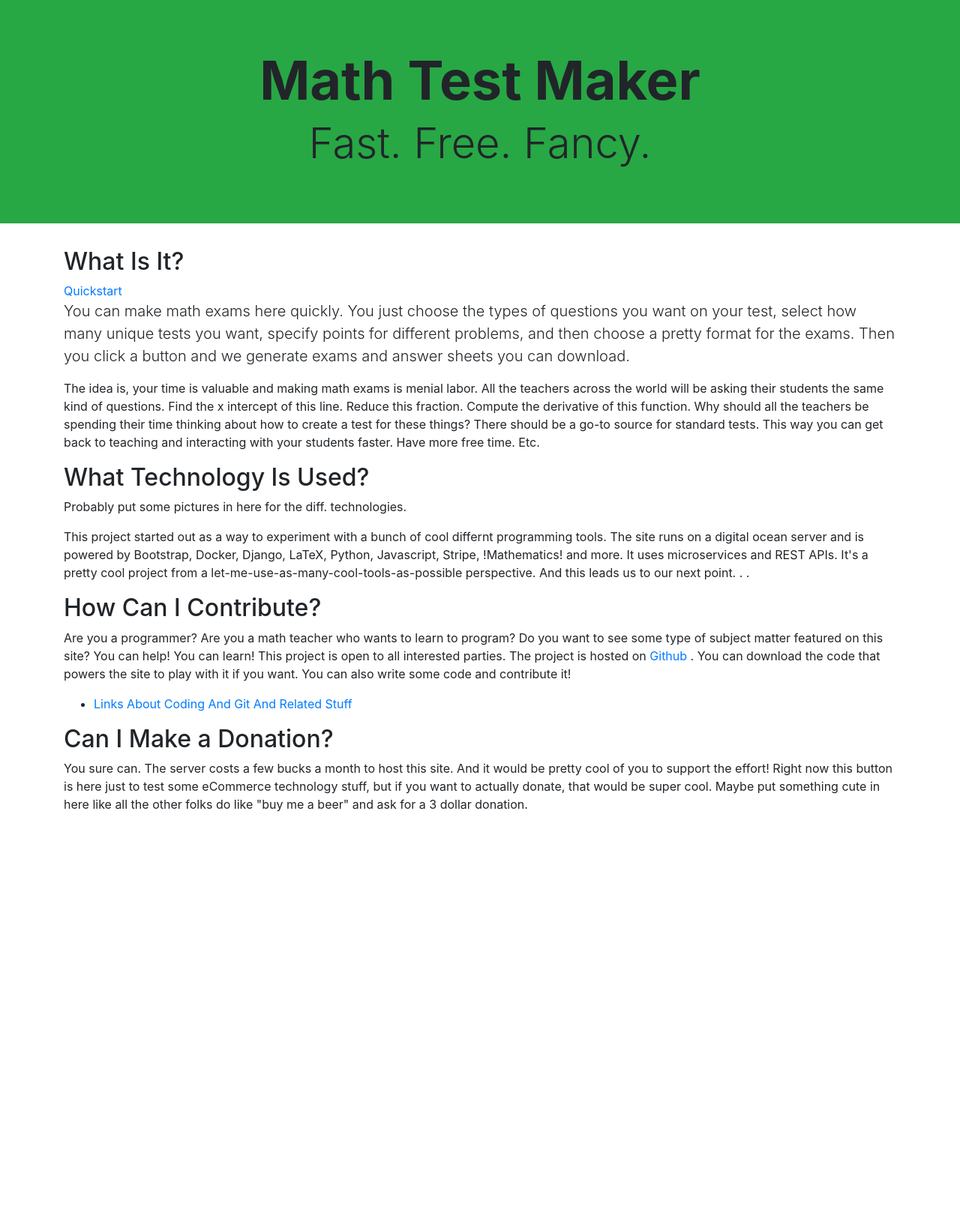
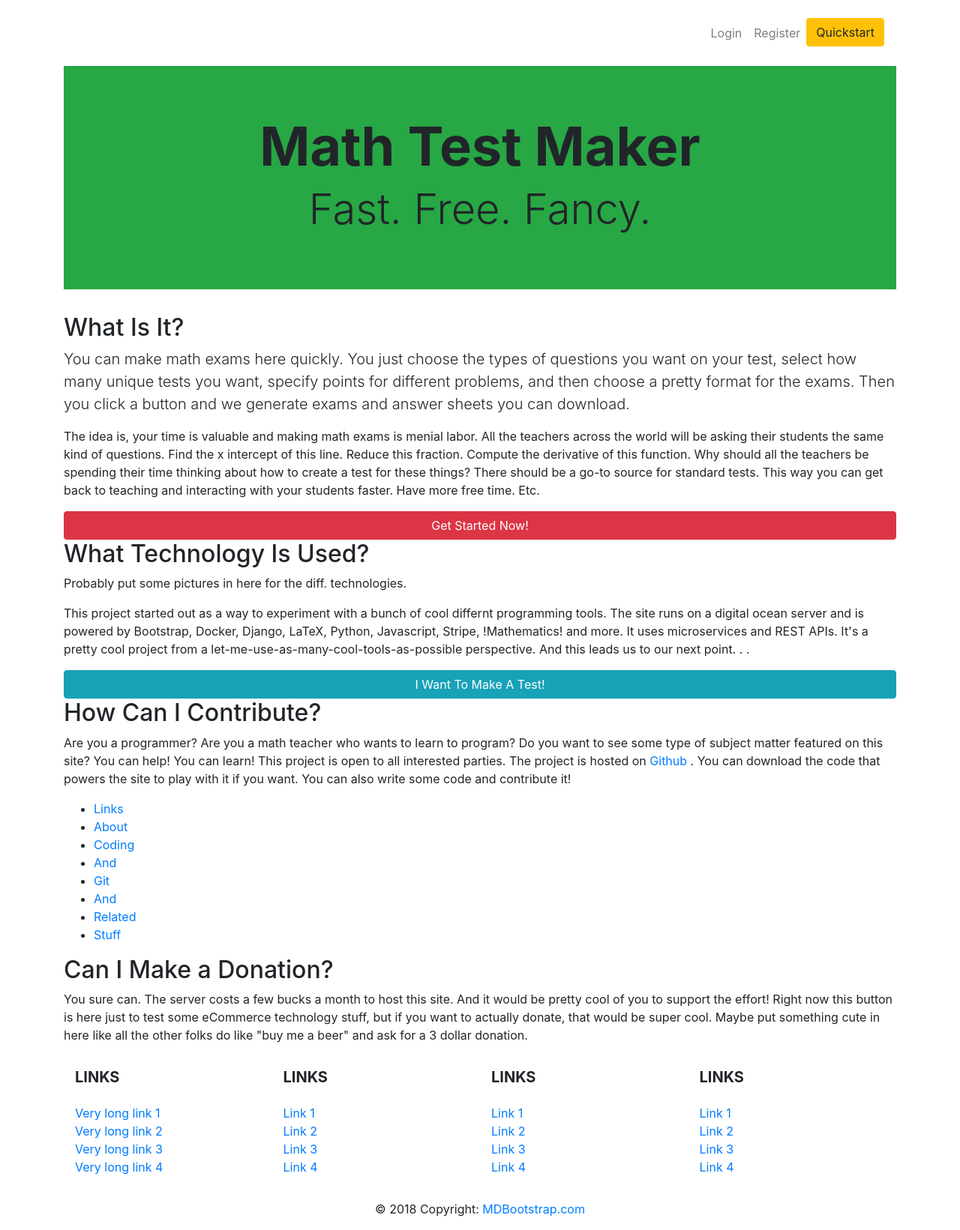
Before and after one commit to melvyniandrag/MathTestMakerWebsite, a Django app: page / in a window 1280 px wide. Shown: the whole page at 75% size. Before the commit the page ends 1083 px from the top, so only its background shows below. Run offline with Django 3.2, Linux system fonts and the light colour scheme; some libraries are stand-ins or nearby versions.

Commit message:
site front end nicely working

```diff
--- a/MathTestMaker/MainApp/templates/MainApp/base.html
+++ b/MathTestMaker/MainApp/templates/MainApp/base.html
@@ -24,6 +24,4 @@
 
 </body>
 
-
-
 </html>
--- a/MathTestMaker/MainApp/templates/MainApp/index.html
+++ b/MathTestMaker/MainApp/templates/MainApp/index.html
@@ -1,8 +1,30 @@
 {% extends 'MainApp/base.html' %}
 
 {% block body %}
-<div class="jumbotron jumbotron-fluid bg-success text-center">
-    <div class="container">
+<div class="container my-3">
+  <nav class="navbar navbar-expand-lg navbar-light">
+      <button class="navbar-toggler" type="button" data-toggle="collapse" data-target="#navbarToCollapse">
+      <span class="navbar-toggler-icon"></span>
+      </button>
+
+      <div class="collapse navbar-collapse" id="navbarToCollapse">
+        <ul class="navbar-nav  ml-auto w-100 justify-content-end end-ul"> <!-- mr-auto">-->
+         <li class="nav-item">
+            <a class="nav-link" href="#">Login</a>
+          </li>
+          <li class="nav-item">
+            <a class="nav-link" href="#">Register</a>
+          </li>
+          <li class="nav-item">
+            <a class="btn btn-warning" href="{% url 'MainApp:quickstartCategories' %}">Quickstart</a>
+          </li>
+        </ul>
+      </div>
+  </nav>
+</div>
+
+<div class="container">
+    <div class="jumbotron jumbotron-fluid bg-success text-center">
         <h1 class="display-3 font-weight-bold"> Math Test Maker</h1>
         <h2 class="display-4 font-weight-italic"> Fast. Free. Fancy. </h2>
     </div>
@@ -10,33 +32,53 @@
 
 <div class="container">
 
+
     <h2 class="display-5"> What Is It? </h1>
-    <a href="{% url 'MainApp:quickstartCategories' %}"> Quickstart </a>
 
     <p class="lead"> You can make math exams here quickly. You just choose the types  of questions you want on your test, select how many unique tests you want, specify points for different problems, and then choose a pretty format for the exams. Then you click a button and we generate exams and answer sheets you can download.</p>
     <p> The idea is, your time is valuable and making math exams is menial labor. All the teachers across the world will be asking their students the same kind of questions. Find the x intercept of this line. Reduce this fraction. Compute the derivative of this function. Why should all the teachers be spending their time thinking about how to create a test for these things? There should be a go-to source for standard tests. This way you can get back to teaching and interacting with your students faster. Have more free time. Etc. </p>
 
+
+    <a class="btn btn-danger btn-block" href="{% url 'MainApp:quickstartCategories' %}"> Get Started Now! </a>
+
     <h2 class="display-5"> What Technology Is Used? </h1>
     <p> Probably put some pictures in here for the diff. technologies. </p>
     <p> This project started out as a way to experiment with a bunch of cool differnt programming tools. The site runs on a digital ocean server and is powered by Bootstrap, Docker, Django, LaTeX, Python, Javascript, Stripe, !Mathematics! and more. It uses microservices and REST APIs. It's a pretty cool project from a let-me-use-as-many-cool-tools-as-possible perspective. And this leads us to our next point. . . </p>
+
+    <a class="btn btn-info btn-block" href="{% url 'MainApp:quickstartCategories' %}"> I Want To Make A Test! </a>
 
     <h2 class="display-5"> How Can I Contribute? </h1>
     <p> Are you a programmer? Are you a math teacher who wants to learn to program? Do you want to see some type of subject matter featured on this site? You can help! You can learn! This project is open to all interested parties. The project is hosted on <a href="https://github.com/melvyniandrag/MathTestMaker"> Github </a>. You can download the code that powers the site to play with it if you want. You can also write some code and contribute it! <p>
     <ul>
         <li>
             <a href="#"> Links </a>
+        </li>
+        <li>
             <a href="#"> About </a>
+        </li>
+        <li>
             <a href="#"> Coding </a>
+        </li>
+        <li>
             <a href="#"> And </a>
+        </li>
+        <li>
             <a href="#"> Git </a>
+        </li>
+        <li>
             <a href="#"> And </a>
+        </li>
+        <li>
             <a href="#"> Related </a>
+        </li>
+        <li>
             <a href="#"> Stuff </a>
         </li>
     </ul>
 
     <h2 class="display-5"> Can I Make a Donation? </h2>
     <p> You sure can. The server costs a few bucks a month to host this site. And it would be pretty cool of you to support the effort! Right now this button is here just to test some eCommerce technology stuff, but if you want to actually donate, that would be super cool. Maybe put something cute in here like all the other folks do like "buy me a beer" and ask for a 3 dollar donation.</p>
+<div class="text-center">
     <form action="{% url 'MainApp:charge' %}" method="post">
     {% csrf_token %}
         <script src="https://checkout.stripe.com/checkout.js" class="stripe-button"
@@ -46,9 +88,6 @@
             data-locale="auto">
         </script>
     </form>
-
-    {% endblock %}
-
 </div>
 
 <footer class="page-footer font-small indigo">
@@ -164,3 +203,5 @@
   <!-- Copyright -->
 
 </footer>
+
+{% endblock %}
--- a/MathTestMaker/MainApp/templates/MainApp/quickstartCategories.html
+++ b/MathTestMaker/MainApp/templates/MainApp/quickstartCategories.html
@@ -1,3 +1,7 @@
+{% extends 'MainApp/base.html' %}
+
+{% block body %}
+
 <h1> Categories </h1>
 
 <div>
@@ -11,3 +15,5 @@
         <input type="submit" value="Go On To Select Questions" />
     </form>
 <div>
+
+{% endblock %}
--- a/MathTestMaker/MainApp/templates/MainApp/quickstartDownload.html
+++ b/MathTestMaker/MainApp/templates/MainApp/quickstartDownload.html
@@ -1,3 +1,7 @@
+{% extends 'MainApp/base.html' %}
+
+{% block body %}
+
 <h1> Download </h1>
 
 <h2> This Stuff Needs to Go To the LaTeX Generator </h2>
@@ -6,3 +10,5 @@
 {% endfor %}
 
 <a href="{% url 'MainApp:index' %}">Home</a>
+
+{% endblock %}
--- a/MathTestMaker/MainApp/templates/MainApp/quickstartQuestions.html
+++ b/MathTestMaker/MainApp/templates/MainApp/quickstartQuestions.html
@@ -1,3 +1,7 @@
+{% extends 'MainApp/base.html' %}
+
+{% block body %}
+
 <h1> Questions </h1>
 
 <div>
@@ -14,3 +18,4 @@
         <input type="submit" value="Go On To Generate Test" />
     </form>
 <div>
+{% endblock %}
```
